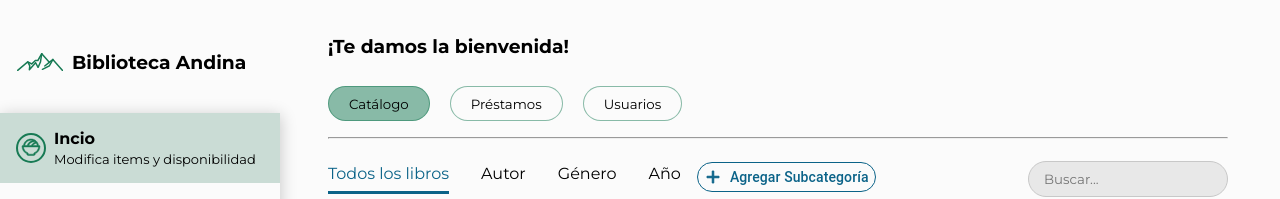
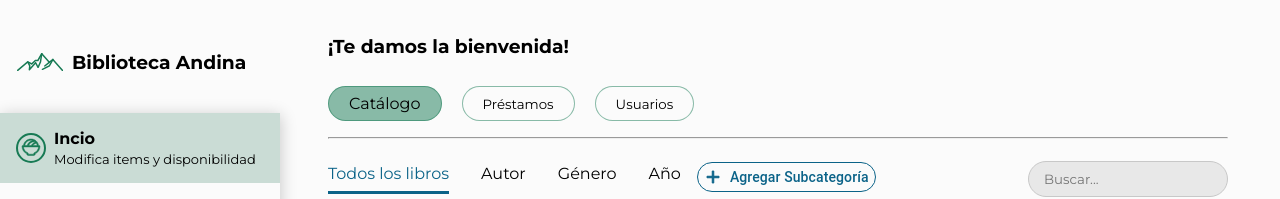
Before and after one commit to JuanPabloSimon/Biblioteca-Andina, a React (Vite) app in the folder client/: page / in a window 1280 px wide. Shown: the top 199 px of the page. Built offline with nearby package versions, Linux system fonts and the light colour scheme; no server answers.

Commit message:
Boton Catalogo linkeado

```diff
--- a/client/src/components/Header/Header.jsx
+++ b/client/src/components/Header/Header.jsx
@@ -1,13 +1,16 @@
 import React from "react";
 
 import "./header.css";
+import { Link } from "react-router-dom";
 
 const Header = () => {
   return (
     <header>
       <h1 className="titulos">¡Te damos la bienvenida!</h1>
       <nav id="seccion_botones">
-        <button className="boton_secciones boton_activo">Catálogo</button>
+        <Link to="/catalogo" className="boton_secciones boton_activo">
+          Catálogo
+        </Link>
         <button className="boton_secciones">Préstamos</button>
         <button className="boton_secciones">Usuarios</button>
       </nav>
--- a/client/src/components/Header/header.css
+++ b/client/src/components/Header/header.css
@@ -22,6 +22,8 @@
     align-items: center;
     border-radius: 20px;
     border: 1px solid rgba(23, 122, 84, 0.50);
+    text-decoration: none;
+    color: black;
 }
 
 .boton_secciones:hover {
--- a/client/src/components/Main/Main.jsx
+++ b/client/src/components/Main/Main.jsx
@@ -8,10 +8,10 @@
 const Main = () => {
   return (
     <div id="main">
-      <Header />
-      <hr id="divisor" />
-      <HeaderCatalogo />
       <Router>
+        <Header />
+        <hr id="divisor" />
+        <HeaderCatalogo />
         <Routes>
           <Route path="/" element={<CardList />} />
           <Route path="/catalogo" element={<CardList />} />
```
